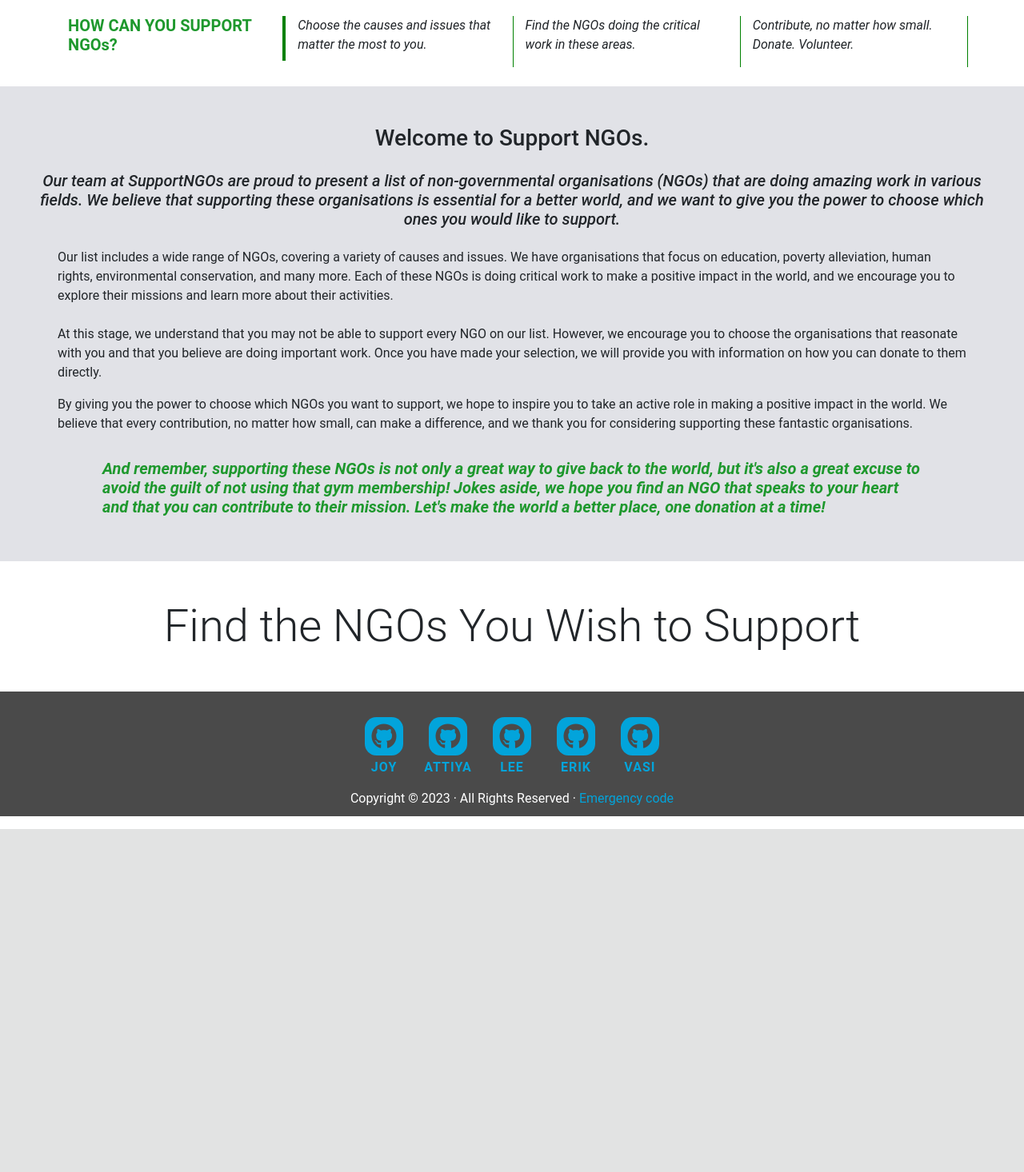
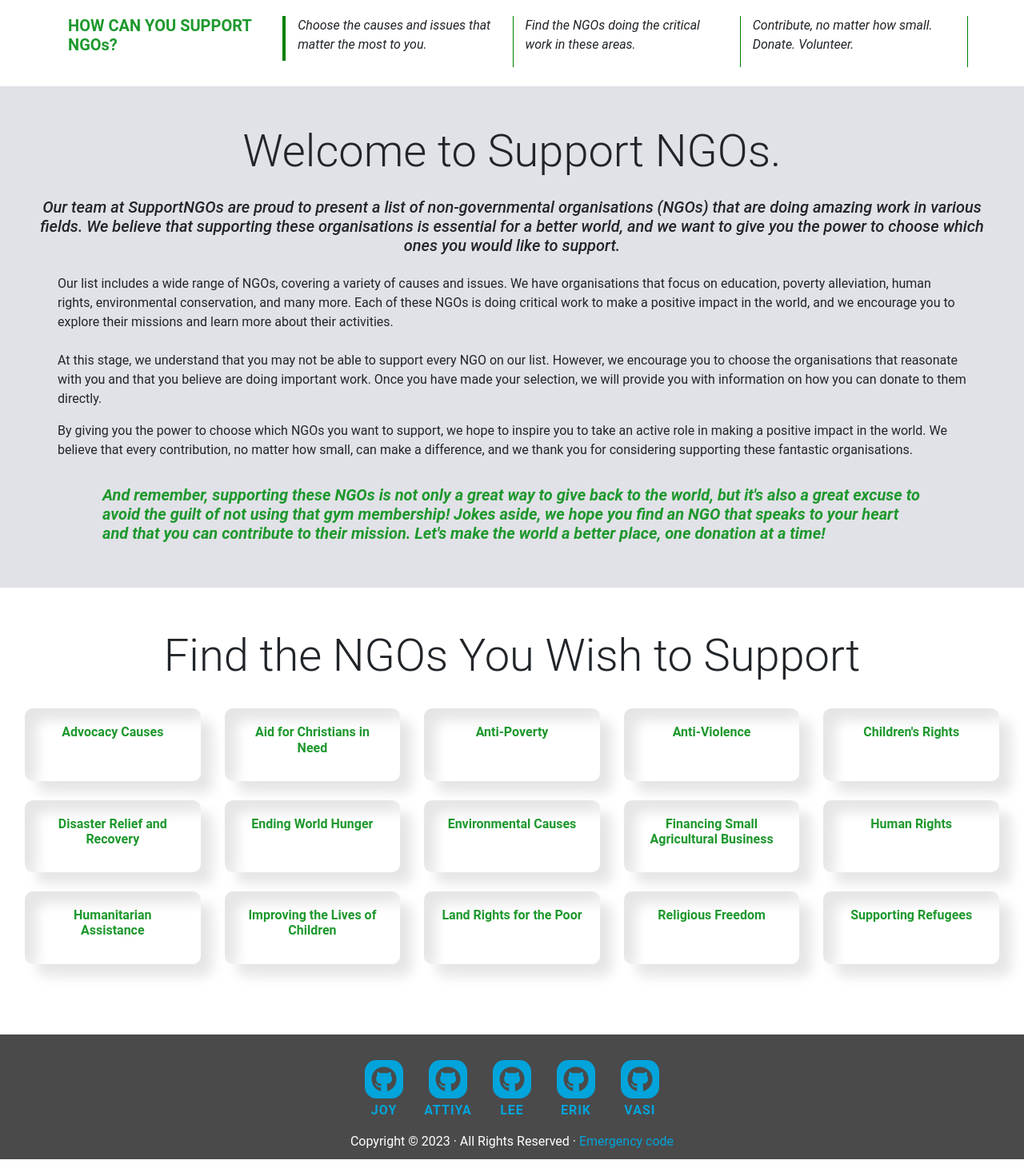
Before and after one commit to Lee-moran/emergency-code, a Django app: page / in a window 1280 px wide. Shown: the part 729-2195 px from the top of the page at 80% size. Before the commit the page ends 1766 px from the top, so only its background shows below. Run offline with Django 3.2, Linux system fonts and the light colour scheme; data comes from the database, SQL or seed files in the repository; parts of the project's set-up code (start-up, migrations or seed data) failed here and were passed over; some libraries are stand-ins or nearby versions.

Commit message:
added fix to find causes links to show up on home page

```diff
--- a/home/templates/home/index.html
+++ b/home/templates/home/index.html
@@ -99,7 +99,7 @@
     </div>
     <!-- FEATURED POST AREA -->
     <div class="featured-bg mt-4 pb-5">
-        <h3 class="text-center pt-5">Welcome to Support NGOs.</h3>
+        <h3 class="text-center display-4 pt-5">Welcome to Support NGOs.</h3>
         <div class="featured-post pt-3">
             <p class="text-center h5"><em>Our team at SupportNGOs are proud to present a list of non-governmental organisations (NGOs) that are doing
                amazing work in various fields. We believe that supporting these organisations is essential for a better world,
@@ -130,13 +130,11 @@
             </p>
         </div>
     </div>
-
-
     <!-- NGO CATEGORIES AREA -->
-    <div class="text-center mt-5">
+    <div class="text-center mt-5 pt-1">
         <h3 class="display-4 pb-3">Find the NGOs You Wish to Support</h3>
     </div>
-    <div class="row row-cols-1 row-cols-sm-2 row-cols-md-3 row-cols-lg-4 row-cols-xl-5 mx-3 my-3">
+    <div class="row row-cols-1 row-cols-sm-2 row-cols-md-3 row-cols-lg-4 row-cols-xl-5 mx-3 my-3 pb-5">
         {% for category in categories %}
             <div class="col mb-4">
                 <div class="card h-100 card-alt">
--- a/home/views.py
+++ b/home/views.py
@@ -13,17 +13,6 @@ from django.views.generic import DetailView
 from .models import SubscribedUsers, Profile
 from .forms import EditProfileForm, PasswordChangingForm
 from ngos.models import Category, NonGovernmentOrg
-
-
-def index(request):
-    """ A view to return the index page """
-    categories = Category.objects.all()
-
-    context = {
-        'categories': categories,
-    }
-
-    return render(request, 'home/index.html', context)
 
 
 class EditProfilePageView(generic.UpdateView):
@@ -54,6 +43,13 @@ class ShowProfilePageView(DetailView):
 
 def index(request):
     """User can Get in touch with us - gmail settings"""
+    categories = Category.objects.all()
+
+    context = {
+        'categories': categories,
+    }
+    return render(request, 'home/index.html', context)
+
     if request.method == 'POST':
         name = request.POST.get('full-name')
         email = request.POST.get('email')
```
